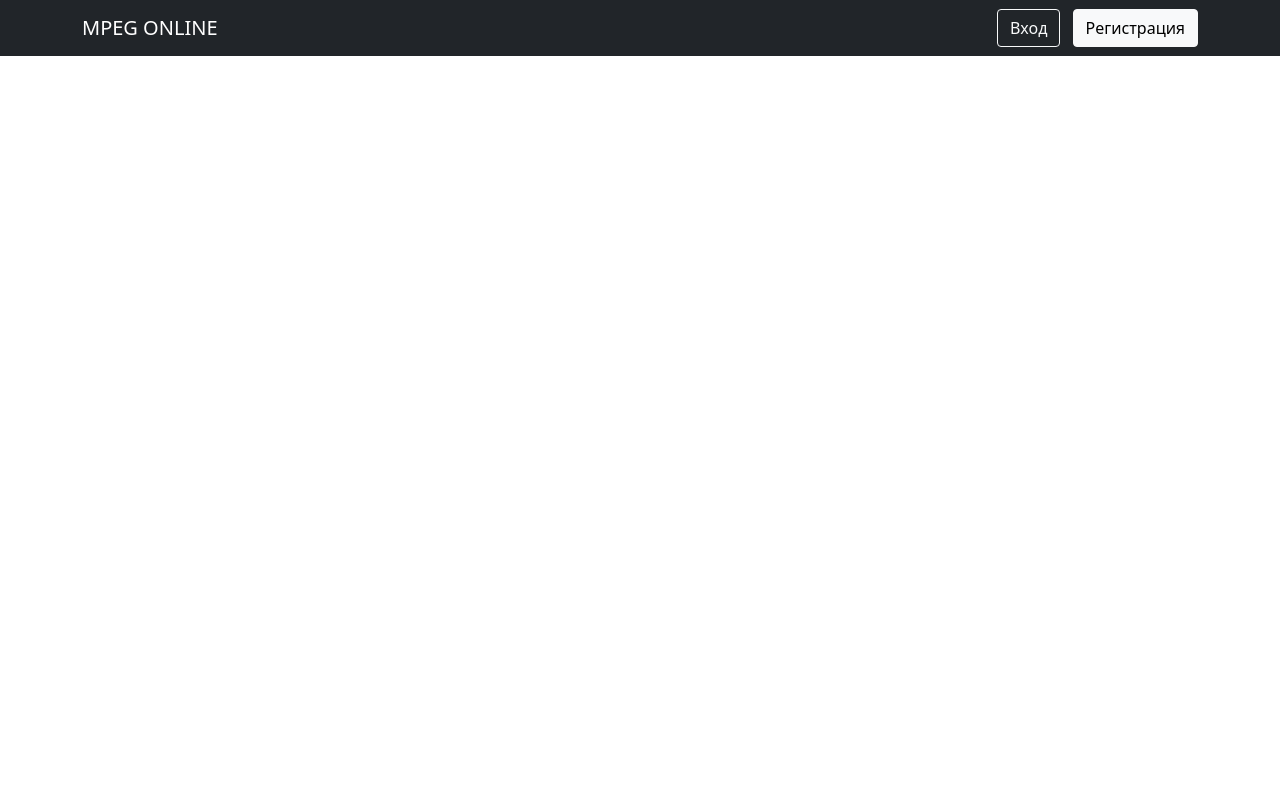
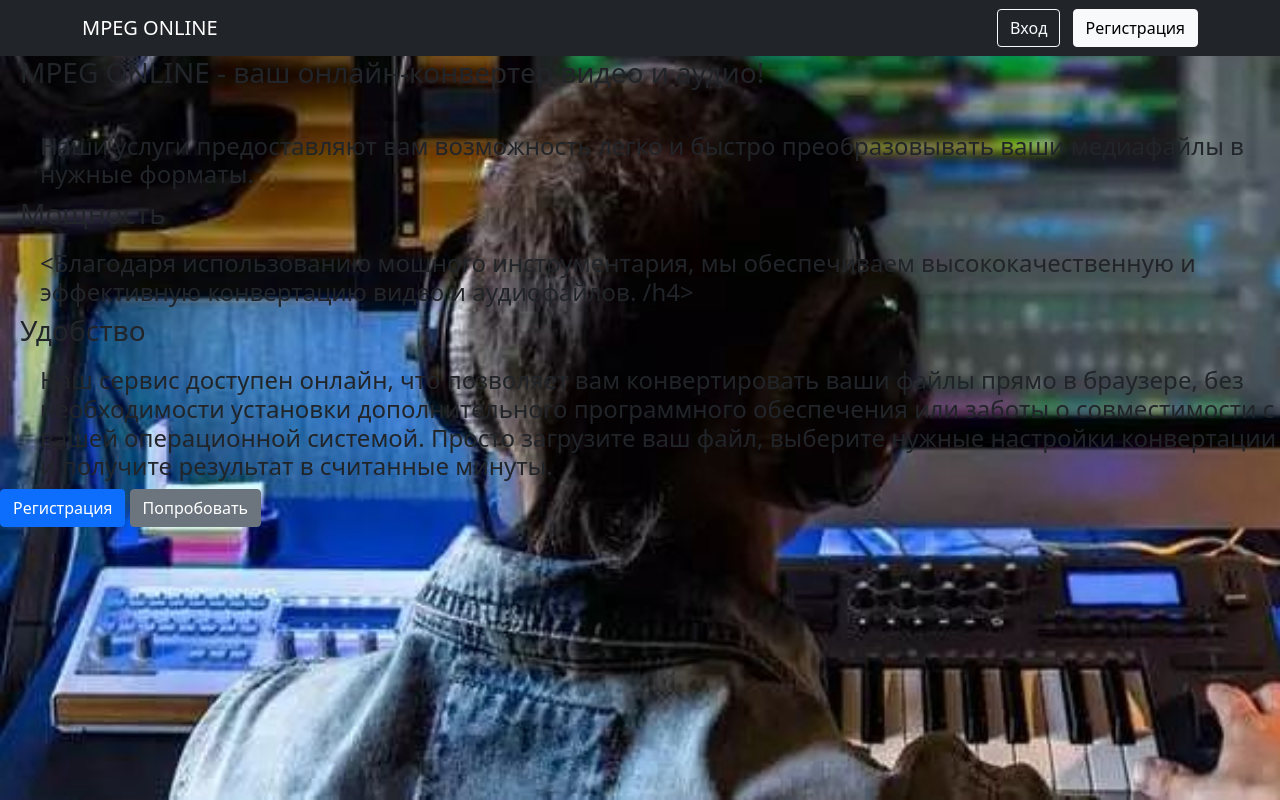
Before and after one commit to RudolfVonStroheim/ffmpeg_project, a Flask app: page / in a window 1280 px wide. Run offline with Flask 3, Linux system fonts and the light colour scheme.

Commit message:
add main.html

```diff
--- a/main.py
+++ b/main.py
@@ -1,4 +1,5 @@
 from flask import Flask, render_template
+from flask_wtf import FlaskForm
 
 app = Flask(__name__)
 
--- /dev/null
+++ b/static/css/main.css
@@ -0,0 +1,12 @@
+body{
+		background-image: url('../img/back_main.jpg');
+		background-size: cover;
+		background-repeat: no-repeat;
+}
+h3{
+		padding-left: 20px;
+		padding-bottom: 10px;
+}
+h4{
+		padding-left: 40px;
+}
--- a/templates/main.html
+++ b/templates/main.html
@@ -1,3 +1,14 @@
 {% extends "base.html" %}
 {% block content %}
+<link rel="stylesheet" href="../static/css/main.css">
+<h3>MPEG ONLINE - ваш онлайн-конвертер видео и аудио!</h3><br>
+<h4>Наши услуги предоставляют вам возможность легко и быстро преобразовывать ваши медиафайлы в нужные форматы. </h4>
+<h3>Мощность</h3>
+<h4><Благодаря использованию мощного инструментария, мы обеспечиваем высококачественную и эффективную конвертацию видео и аудиофайлов. /h4>
+<h3>Удобство</h3>
+<h4>Наш сервис доступен онлайн, что позволяет вам конвертировать ваши файлы прямо в браузере, без необходимости установки дополнительного программного обеспечения или заботы о совместимости с вашей операционной системой. Просто загрузите ваш файл, выберите нужные настройки конвертации и получите результат в считанные минуты.</h4>
+<div class="button-group">
+		<a href="/register" class="btn btn-primary btn-outine">Регистрация</a>
+		<a href="/convert" class="btn btn-secondary btn-outine">Попробовать</a>
+</div>
 {% endblock %}
```
Also changed, not shown: ffmpeg.py (added, +27 -0 lines), static/img/back_main.jpg (added).
